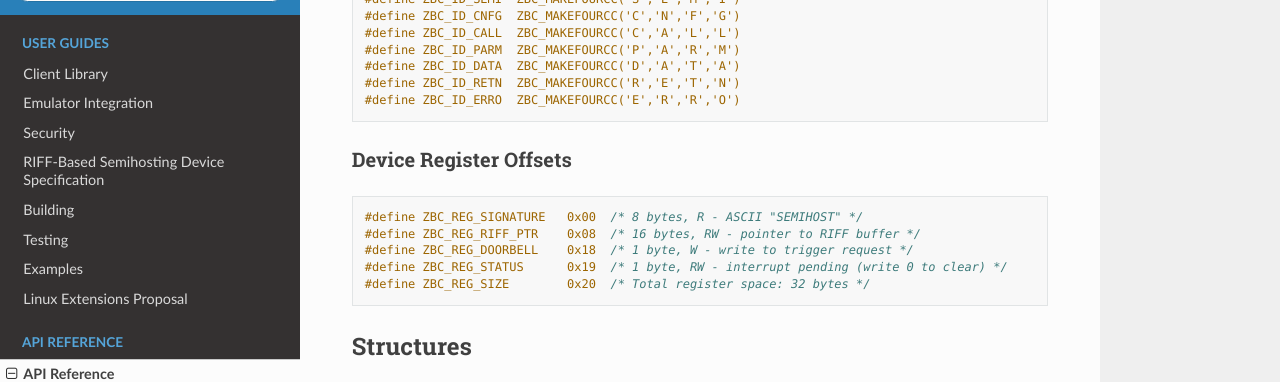
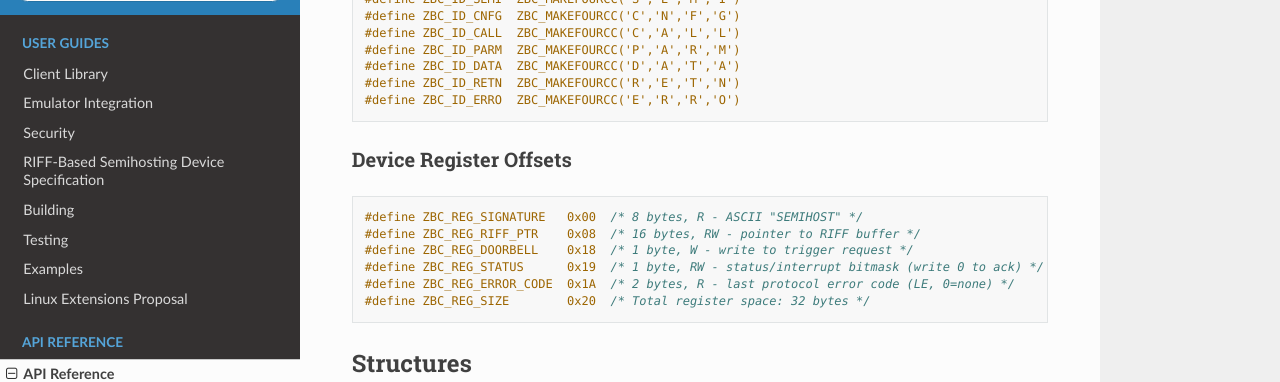
Before and after one commit to johnwbyrd/semihost, a Sphinx documentation site: the page built from docs/source/api/protocol.rst, in a window 1280 px wide and 900 px high, scrolled down 1247 px, cut to the strip 0-382 px from the top of the window. Built offline with Sphinx 7.4.7 and the Read the Docs theme 3.1.0, drawn with Linux system fonts in a browser that asks for light colours.

Commit message:
docs: align api/protocol and emulator-integration with STATUS bitmask + ERROR_CODE

```diff
--- a/docs/source/api/protocol.rst
+++ b/docs/source/api/protocol.rst
@@ -80,7 +80,8 @@ Device Register Offsets
    #define ZBC_REG_SIGNATURE   0x00  /* 8 bytes, R - ASCII "SEMIHOST" */
    #define ZBC_REG_RIFF_PTR    0x08  /* 16 bytes, RW - pointer to RIFF buffer */
    #define ZBC_REG_DOORBELL    0x18  /* 1 byte, W - write to trigger request */
-   #define ZBC_REG_STATUS      0x19  /* 1 byte, RW - interrupt pending (write 0 to clear) */
+   #define ZBC_REG_STATUS      0x19  /* 1 byte, RW - status/interrupt bitmask (write 0 to ack) */
+   #define ZBC_REG_ERROR_CODE  0x1A  /* 2 bytes, R - last protocol error code (LE, 0=none) */
    #define ZBC_REG_SIZE        0x20  /* Total register space: 32 bytes */
 
 Structures
```
Also changed, not shown: docs/source/emulator-integration.rst (+12 -4 lines).
